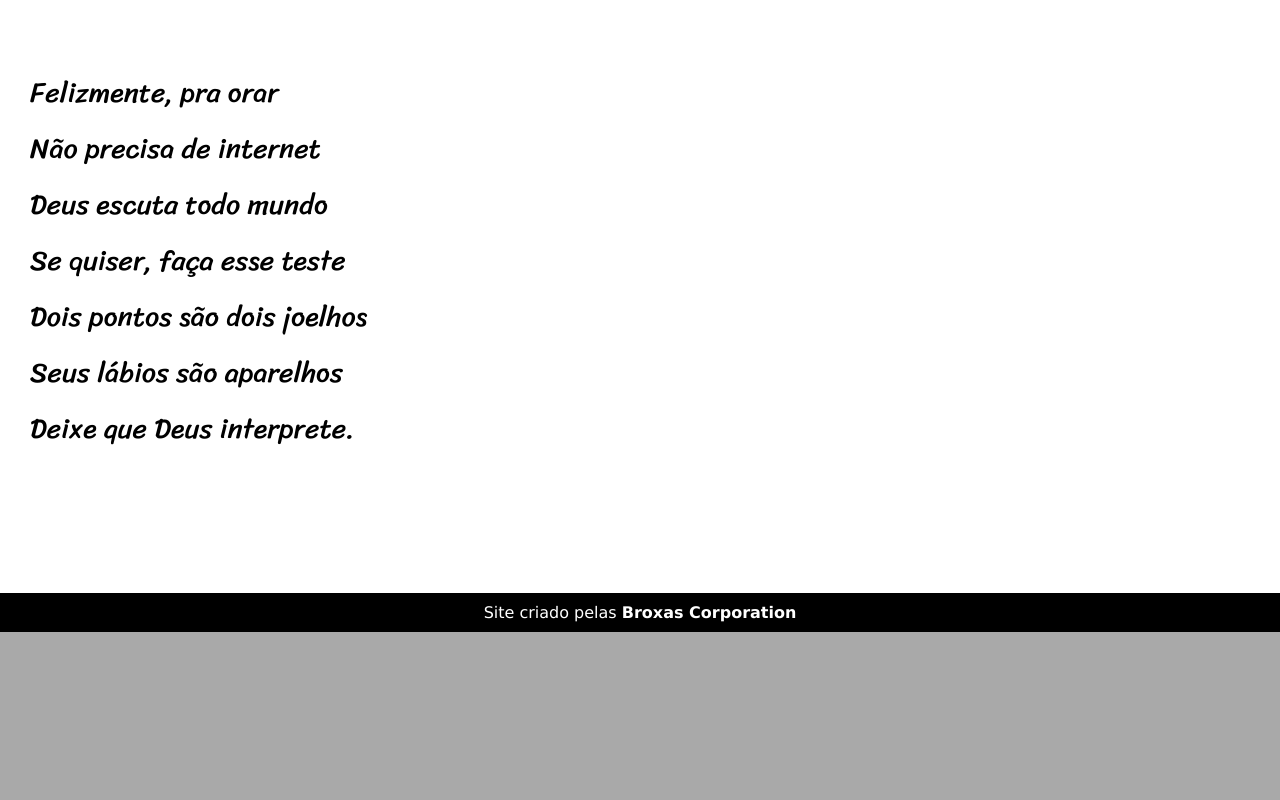
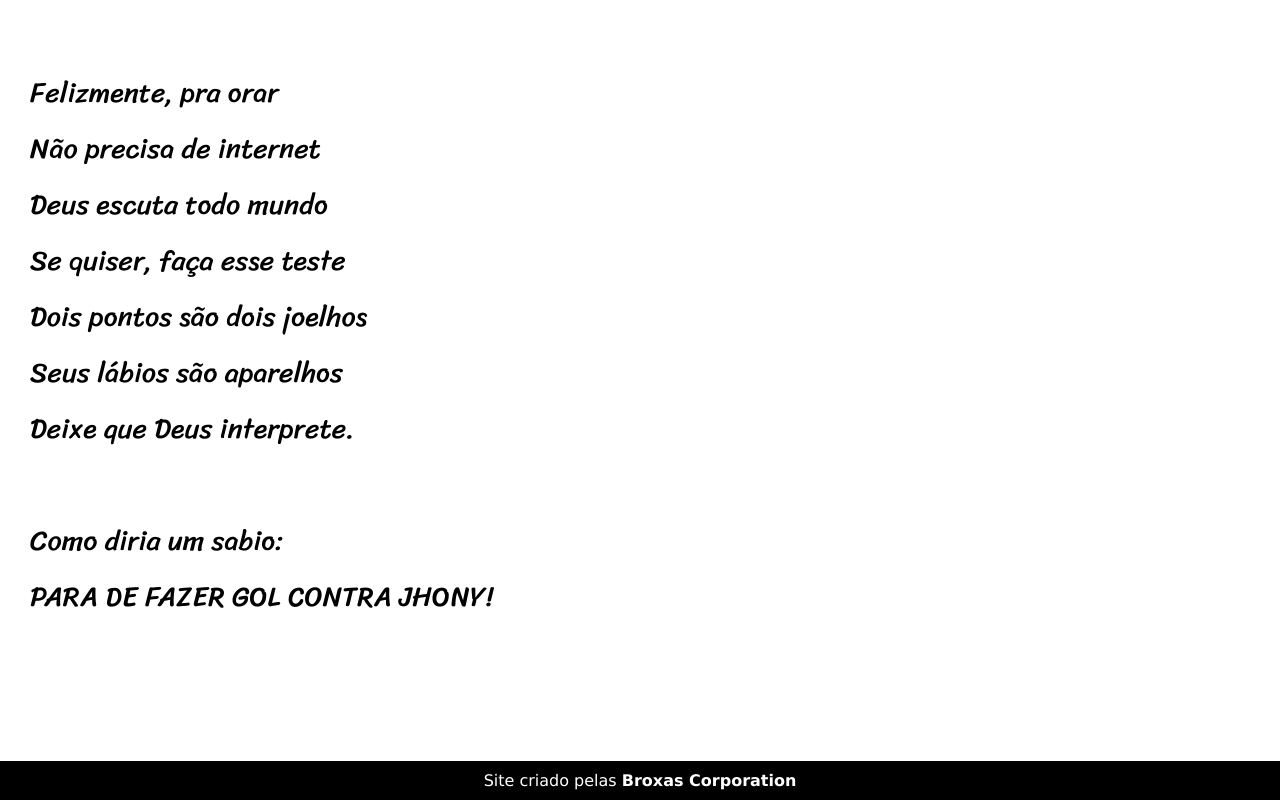
Before and after one commit to MoisesUilian/projeto-cordel, a plain HTML site: page index.html in a window 1280 px wide. Shown: the part 3458-4258 px from the top of the page. Before the commit the page ends 4090 px from the top, so only its background shows below. Drawn offline with Linux system fonts and the light colour scheme.

Commit message:
atualizando desafio12

```diff
--- a/index.html
+++ b/index.html
@@ -92,6 +92,11 @@
             Seus lábios são aparelhos <br>
             Deixe que Deus interprete.
         </p>
+
+        <p>
+            Como diria um sabio: <br>
+            PARA DE FAZER GOL CONTRA JHONY!
+        </p>
     </section>
 
     <footer>
```
